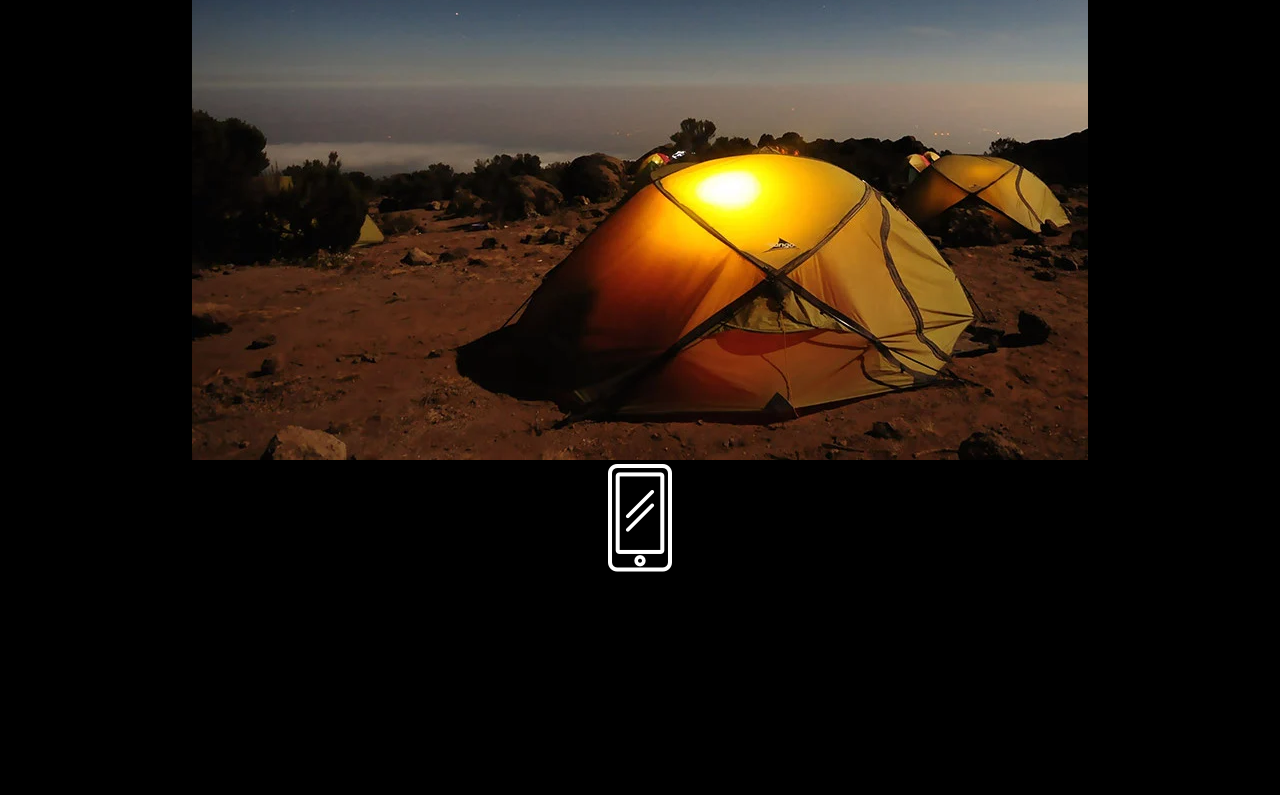
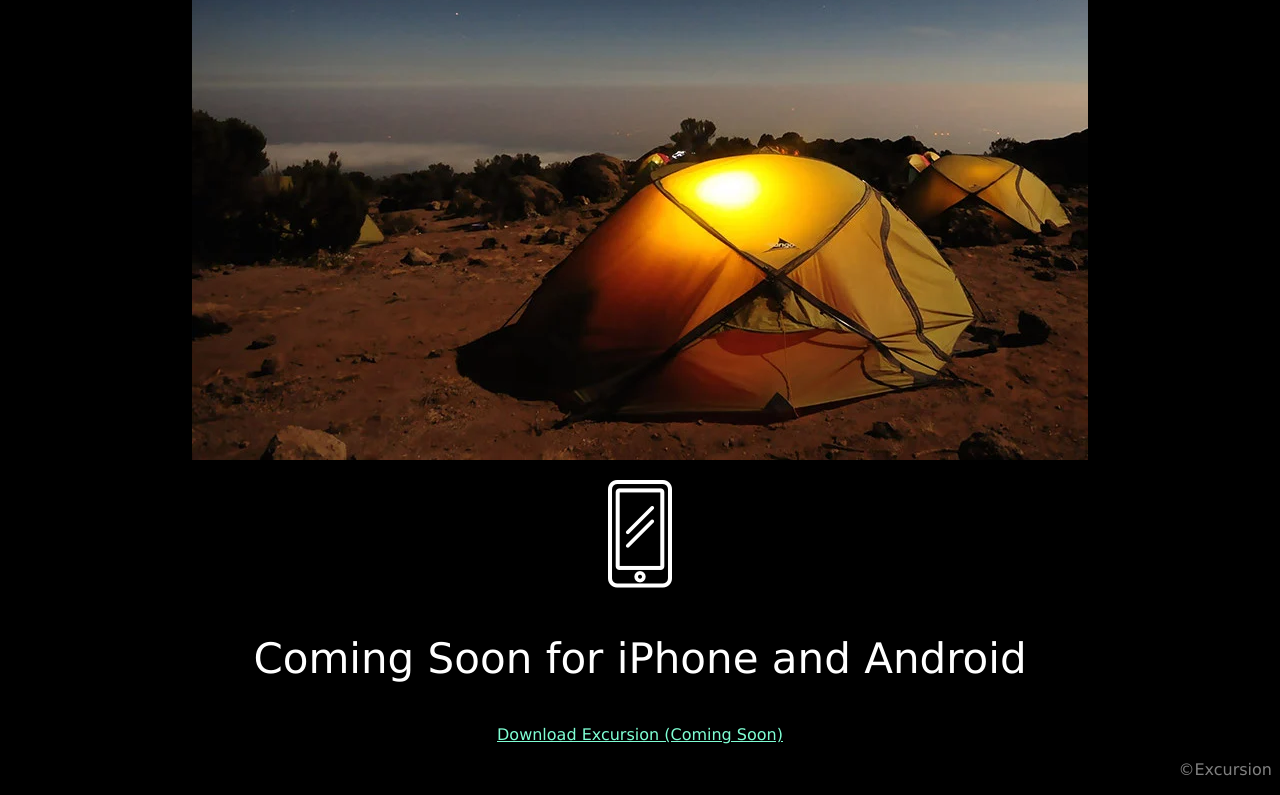
Before and after one commit to Vanlaender/excursion, a plain HTML site: page index.html in a window 1280 px wide. Shown: the part 559-1354 px from the top of the page. Before the commit the page ends 1143 px from the top, so only its background shows below. Drawn offline with Linux system fonts and the light colour scheme.

Commit message:
Add the final touches to the web page

```diff
--- a/css/style.css
+++ b/css/style.css
@@ -29,3 +29,7 @@ body {
 	color: gray;
 	font-family: Verdana;
 }
+.trademark {
+	text-align: right;
+	color: grey;
+}
--- a/index.html
+++ b/index.html
@@ -15,8 +15,10 @@
 	</video>
 	<p class="paragraph--main">Your personal travel guide</p>
 	<p class="paragraph--classic">Excursion remembers your places you like, and recommends new points of interest around you.</p>
-	<img src="./images/camp.webp" alt="camp">
-	<div></div>
-	<img src="./images/phone.webp" alt="phone">
+	<p><img src="./images/camp.webp" alt="camp"></p>
+	<p><img src="./images/phone.webp" alt="phone"></p>
+	<p class="paragraph--main">Coming Soon for iPhone and Android</p>
+	<p><a class="link--cta" href="#">Download Excursion (Coming Soon)</a></p>
+	<p class="trademark"> ©Excursion </p>
 </body>
 </html>
```
